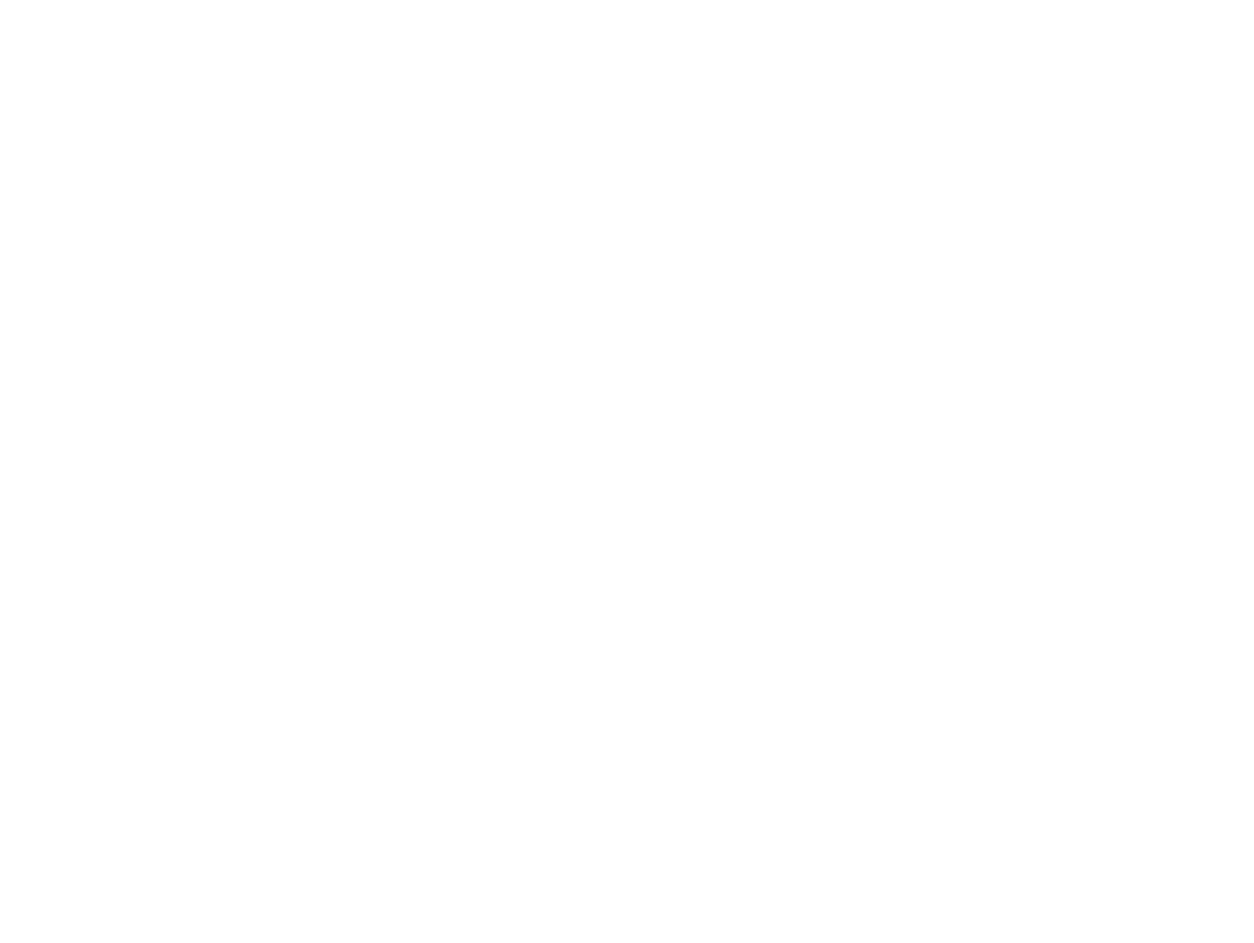
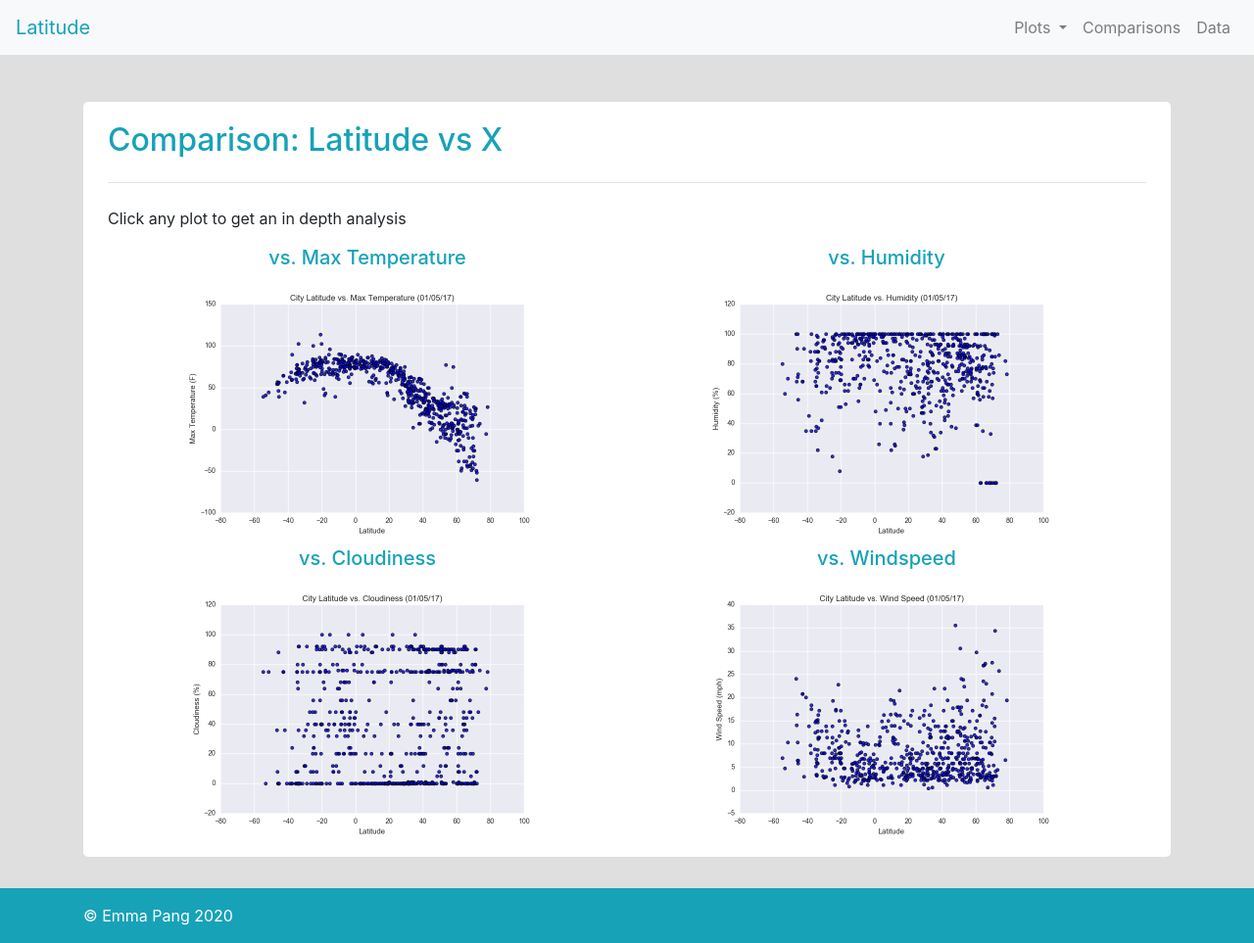
Before and after one commit to Emma-Pang/Web-Design-Challenge, a plain HTML site: page webvisualizations/comparisons.html in a window 1280 px wide. Shown: the whole page at 98% size. Before the commit the page ends 800 px from the top, so only its background shows below. Drawn offline with nearby package versions, Linux system fonts and the light colour scheme.

Commit message:
added comparisons page

```diff
--- a/webvisualizations/comparisons.html
+++ b/webvisualizations/comparisons.html
@@ -0,0 +1,94 @@
+<!DOCTYPE html>
+<html lang="en">
+    <head>
+        <meta charset="UTF-8">
+        <title>Latitude - Comparisons</title>
+        <link rel="stylesheet" href="styles.css">
+        <link rel="stylesheet" href="https://stackpath.bootstrapcdn.com/bootstrap/4.3.1/css/bootstrap.min.css" integrity="sha384-ggOyR0iXCbMQv3Xipma34MD+dH/1fQ784/j6cY/iJTQUOhcWr7x9JvoRxT2MZw1T" crossorigin="anonymous">
+
+        <script src="https://code.jquery.com/jquery-3.3.1.slim.min.js" integrity="sha384-q8i/X+965DzO0rT7abK41JStQIAqVgRVzpbzo5smXKp4YfRvH+8abtTE1Pi6jizo" crossorigin="anonymous"></script>
+        <script src="https://cdnjs.cloudflare.com/ajax/libs/popper.js/1.14.7/umd/popper.min.js" integrity="sha384-UO2eT0CpHqdSJQ6hJty5KVphtPhzWj9WO1clHTMGa3JDZwrnQq4sF86dIHNDz0W1" crossorigin="anonymous"></script>
+        <script src="https://stackpath.bootstrapcdn.com/bootstrap/4.3.1/js/bootstrap.min.js" integrity="sha384-JjSmVgyd0p3pXB1rRibZUAYoIIy6OrQ6VrjIEaFf/nJGzIxFDsf4x0xIM+B07jRM" crossorigin="anonymous"></script>
+
+      </head>
+  <body>
+
+    <!-- NAV BAR-->
+    <nav class="navbar navbar-expand-lg navbar-light bg-light" >
+        <a class="navbar-brand text-info" href="index.html">Latitude</a>
+        <button class="navbar-toggler" type="button" data-toggle="collapse" data-target="#navbarNavAltMarkup" aria-controls="navbarNavAltMarkup" aria-expanded="false" aria-label="Toggle navigation">
+          <span class="navbar-toggler-icon"></span>
+        </button>
+        <div class="collapse navbar-collapse justify-content-end" id="navbarNavAltMarkup">
+          <div class="navbar-nav">
+
+            <li class="nav-item dropdown">
+                <a class="nav-link dropdown-toggle" href="#" id="navbarDropdownMenuLink" role="button" data-toggle="dropdown" aria-haspopup="true" aria-expanded="false">
+                  Plots
+                </a>
+                <div class="dropdown-menu" aria-labelledby="navbarDropdownMenuLink">
+                  <a class="dropdown-item" href="visualizations/temp.html">Temperature</a>
+                  <a class="dropdown-item" href="visualizations/humidity.html">Humidity</a>
+                  <a class="dropdown-item" href="visualizations/cloudiness.html">Cloudiness</a>
+                  <a class="dropdown-item" href="visualizations/wind.html">Wind</a>
+                </div>
+              </li>
+
+            <a class="nav-item nav-link" href="comparisons.html">Comparisons</a>
+            <a class="nav-item nav-link" href="data.html">Data</a>
+          </div>
+        </div>
+      </nav>
+
+<br><br>
+
+
+
+<!-- container for jumbotron -->
+            <div class="container">
+                <div class="row">
+                  <div class="col-lg-12">
+
+<!-- Jumbotron -->
+                    <div class="jumbotron bg-white ">
+                        <div class="container">
+                          <h2 class="text-info">Comparison: Latitude vs X</h2>
+                          <hr class="my-4">
+                          <p> Click any plot to get an in depth analysis</p>
+                          <div class="container ">
+                            <div class="row">
+                              <div class="col text-center"> <p class="h5 text-info">vs. Max Temperature</p>
+                                <img src="visualizations/images/Fig1.png" width="400" alt="Temperature Graph"> </div>
+                              <div class="col text-center"> <p class="h5 text-info">vs. Humidity</p>
+                                  <img src="visualizations/images/Fig2.png" width="400" alt="Humidity Graph"> </div>
+                              <div class="w-100"></div>
+                              <div class="col text-center"> <p class="h5 text-info">vs. Cloudiness</p>
+                                  <img src="visualizations/images/Fig3.png" width="400" alt="Cloudiness Graph"> </div>
+                              <div class="col text-center"> <p class="h5 text-info">vs. Windspeed</p>
+                                  <img src="visualizations/images/Fig4.png" width="400" alt="Windspeed Graph"> </div>
+                            </div>
+                          </div>
+
+
+
+                        </div>
+                      </div>
+
+
+
+                  </div>
+                </div>
+              </div>
+
+
+
+
+
+
+      <footer class="footer  py-3 bg-info">
+        <div class="container">
+          <span class="text-white">© Emma Pang 2020</span>
+        </div>
+      </footer>
+  </body>
+</html>
--- a/webvisualizations/styles.css
+++ b/webvisualizations/styles.css
@@ -6,8 +6,8 @@ body {
   }
 
 
-/*
+
   .jumbotron {
-    padding: 5px 5px 5px 5px !important;
-    display: inline-block!important;
-} */
+    padding: 20px 10px 10px 10px !important;
+    /* display: inline-block!important; */
+}
```
Also changed, not shown: webvisualizations/index.html (+10 -9 lines).
